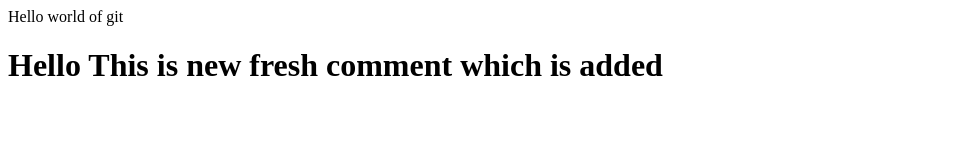
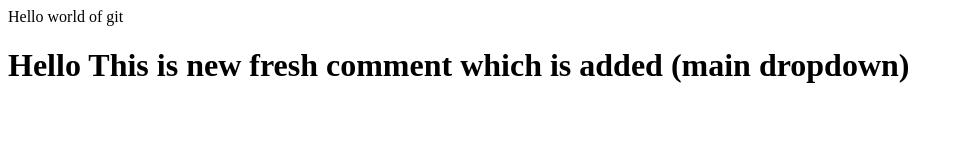
Before and after one commit to sarfaraz015/apnacollege-sk, a plain HTML site: page index.html in a window 1280 px wide. Shown: the whole page, without its empty margins (0-963 px from the left). Drawn offline with Linux system fonts and the light colour scheme.

Commit message:
Added to main branch dropdown

```diff
--- a/index.html
+++ b/index.html
@@ -1,3 +1,3 @@
 <p>Hello world of git</p>
 
-<h1>Hello This is new fresh comment which is added</h1>
+<h1>Hello This is new fresh comment which is added (main dropdown)</h1>
```
